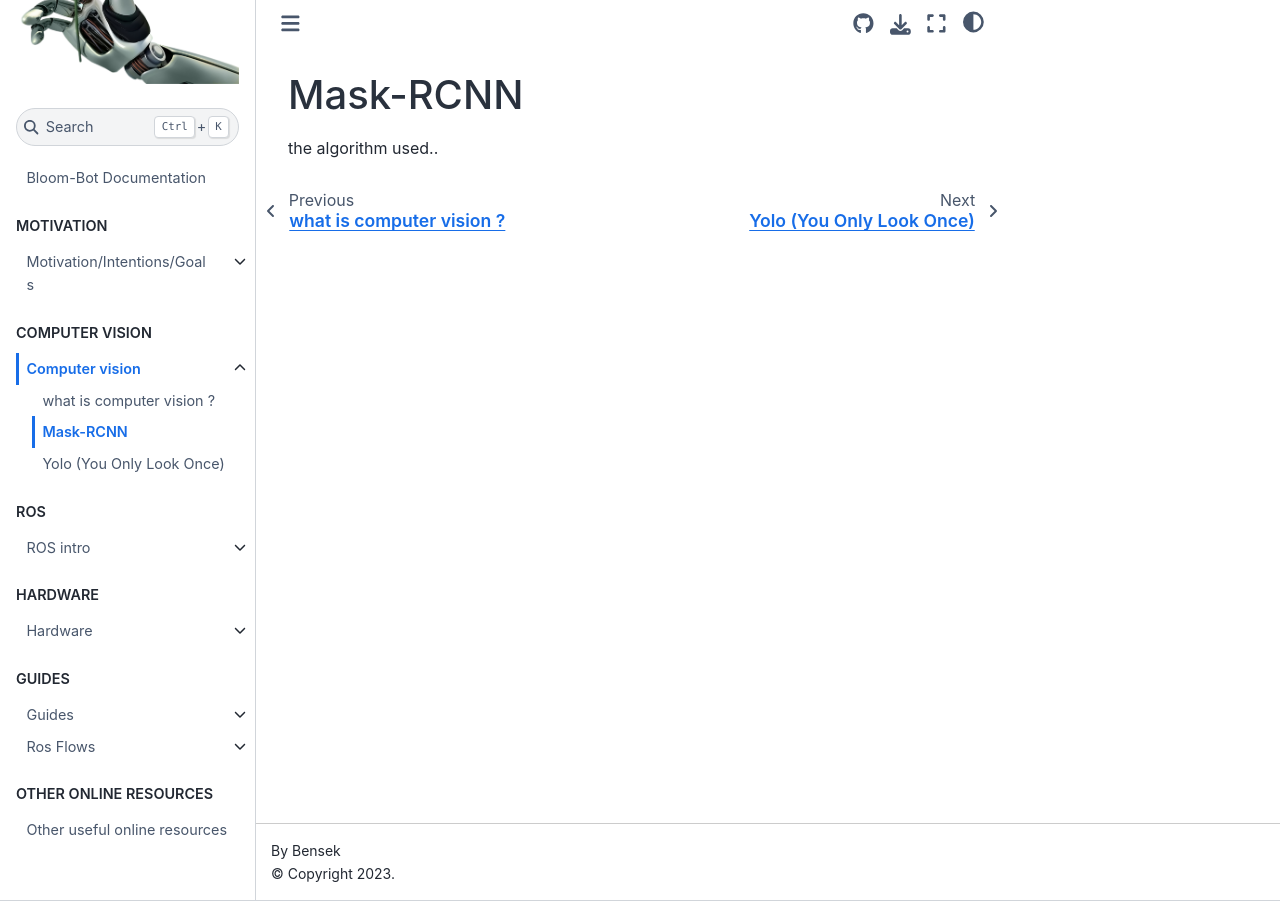
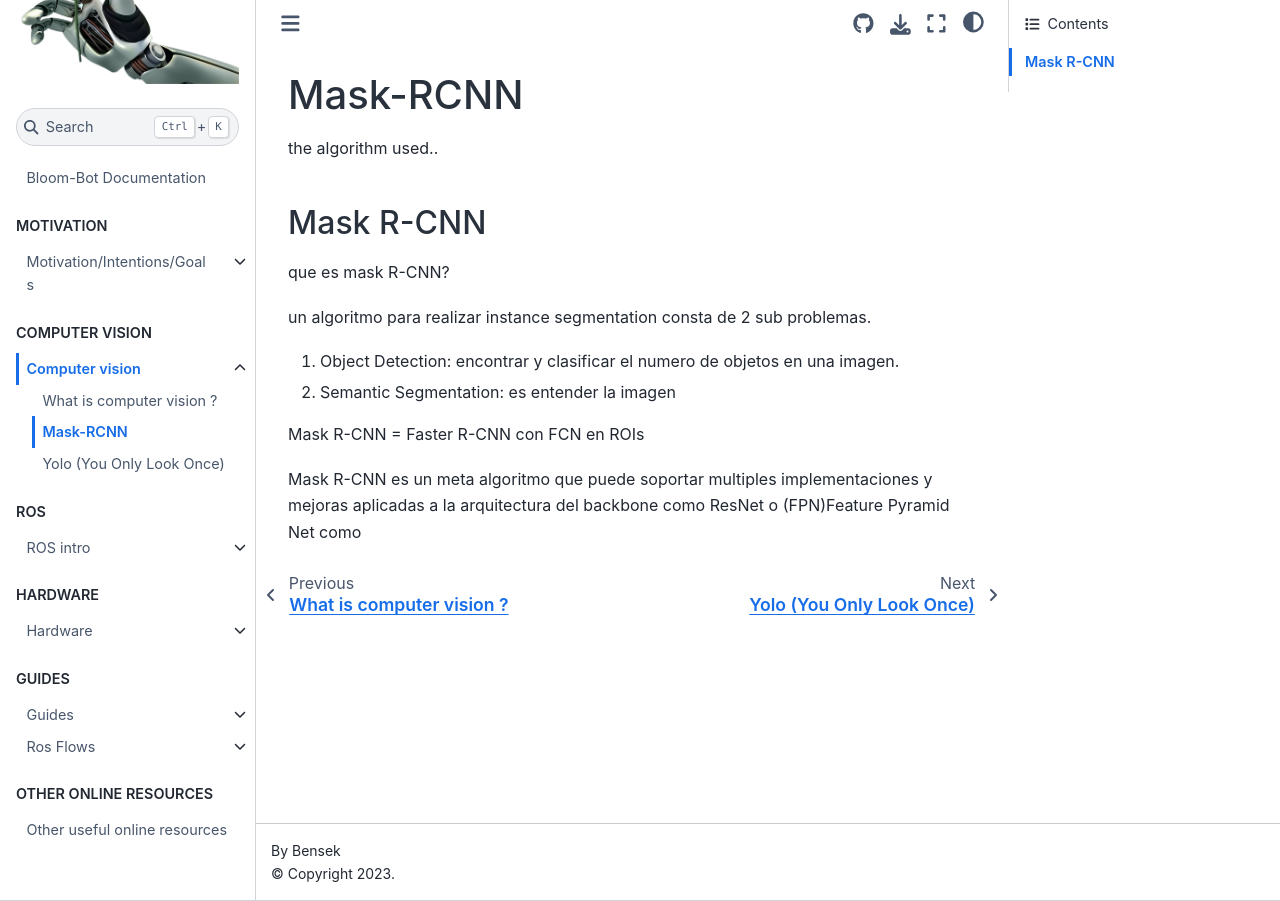
Before and after one commit to flippybit/bery-bot, a Jupyter Book: the page built from docs/vision/mask-rcnn.md, in a window 1280 px wide. Built offline with Jupyter Book 1.0.4 settings and Sphinx 7.4.7 and the Sphinx Book theme 1.1.4, drawn with Linux system fonts in a browser that asks for light colours; pages that are not in the unit, such as notebooks, are missing from menus.

Commit message:
added some points

```diff
--- a/docs/vision/mask-rcnn.md
+++ b/docs/vision/mask-rcnn.md
@@ -1,2 +1,17 @@
 # Mask-RCNN
 the algorithm used..
+
+## Mask R-CNN
+
+que es mask R-CNN?
+
+un algoritmo para realizar instance segmentation
+consta de 2 sub problemas.
+
+1.   Object Detection: encontrar y clasificar el numero de objetos en una imagen.
+2.   Semantic Segmentation: es entender la imagen
+
+Mask R-CNN = Faster R-CNN con FCN en ROIs
+
+Mask R-CNN es un meta algoritmo que puede soportar multiples implementaciones y mejoras aplicadas a la arquitectura del backbone como
+ResNet o (FPN)Feature Pyramid Net como
```
Also changed, not shown: docs/motivation/harvesting.md (added, +1 -0 lines), docs/motivation/plant-health-monitoring.md (added, +1 -0 lines), docs/vision/what-is-computer-vision.md (+1 -1 lines), docs/motivation/fertilization.md (added), docs/motivation/plague-control.md (added).
